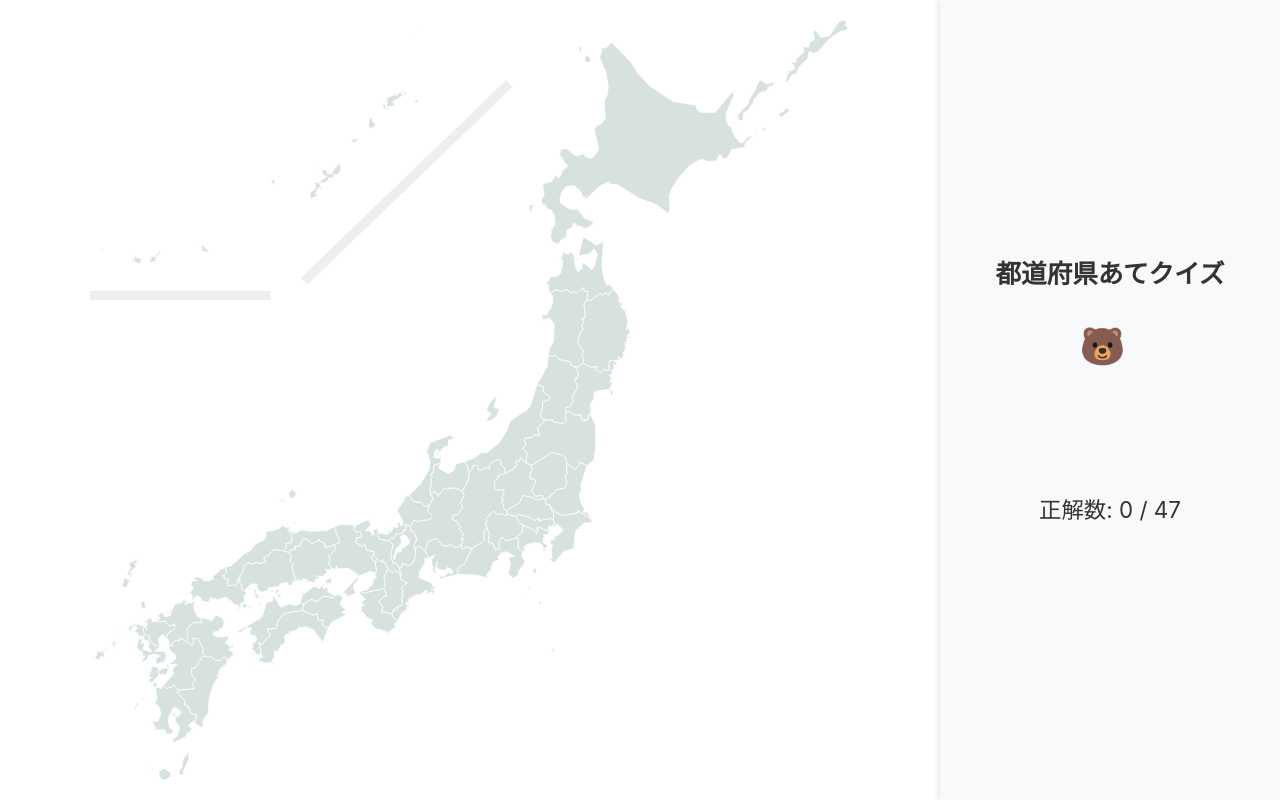
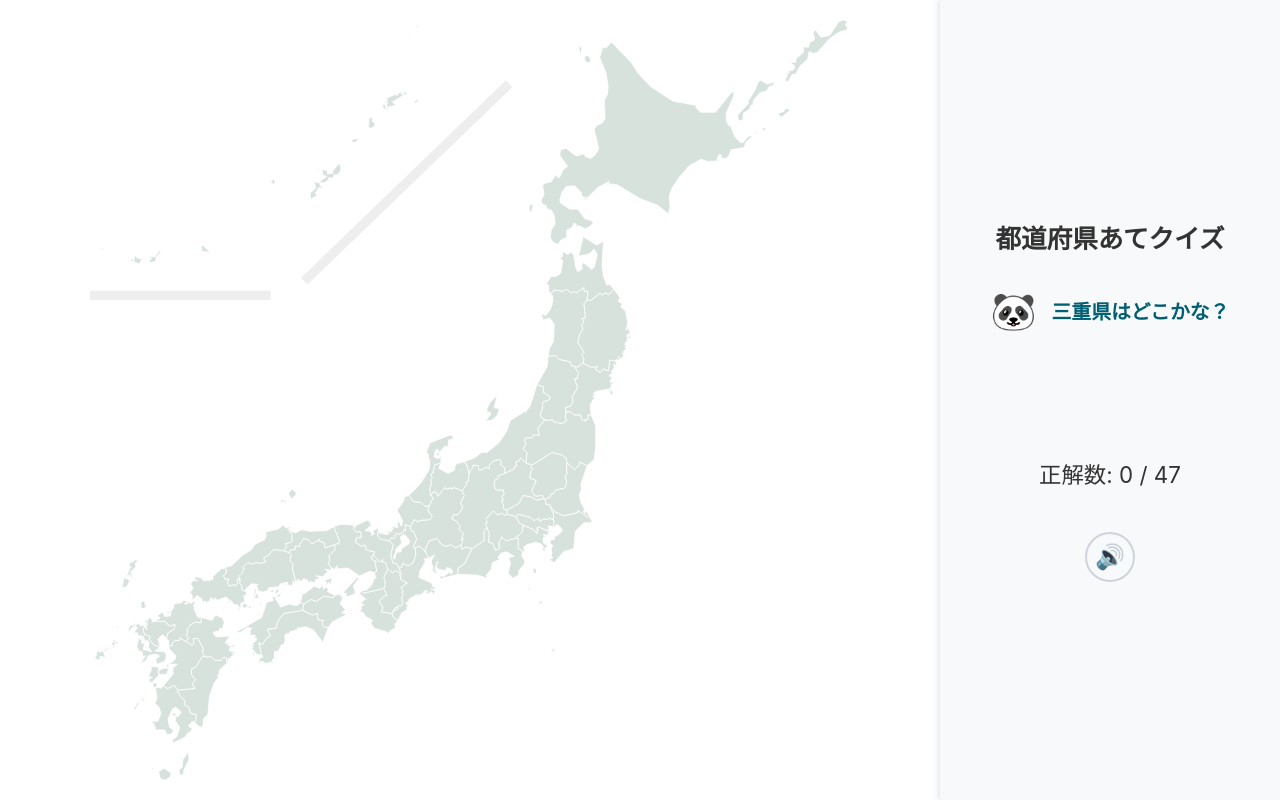
Before and after one commit to nbkw-github/map-quiz, a plain HTML site: page index.html in a window 1280 px wide. Drawn offline with Linux system fonts and the light colour scheme.

Commit message:
Update index.html

```diff
--- a/index.html
+++ b/index.html
@@ -15,13 +15,16 @@
             <h1>都道府県あてクイズ</h1>
             <div id="quiz-container">
                 <div id="question-wrapper">
-                    <span id="question-mascot">🐻</span>
+                    <span id="question-mascot">🐼</span>
                     <h2 id="question"></h2>
                 </div>
                 <p id="result"></p>
             </div>
             <div id="score-container">
                 <p>正解数: <span id="score">0</span> / 47</p>
+            </div>
+            <div id="sound-control-wrapper">
+                <button id="mute-button" title="音のオン/オフ">🔊</button>
             </div>
         </div>
     </div>
```
